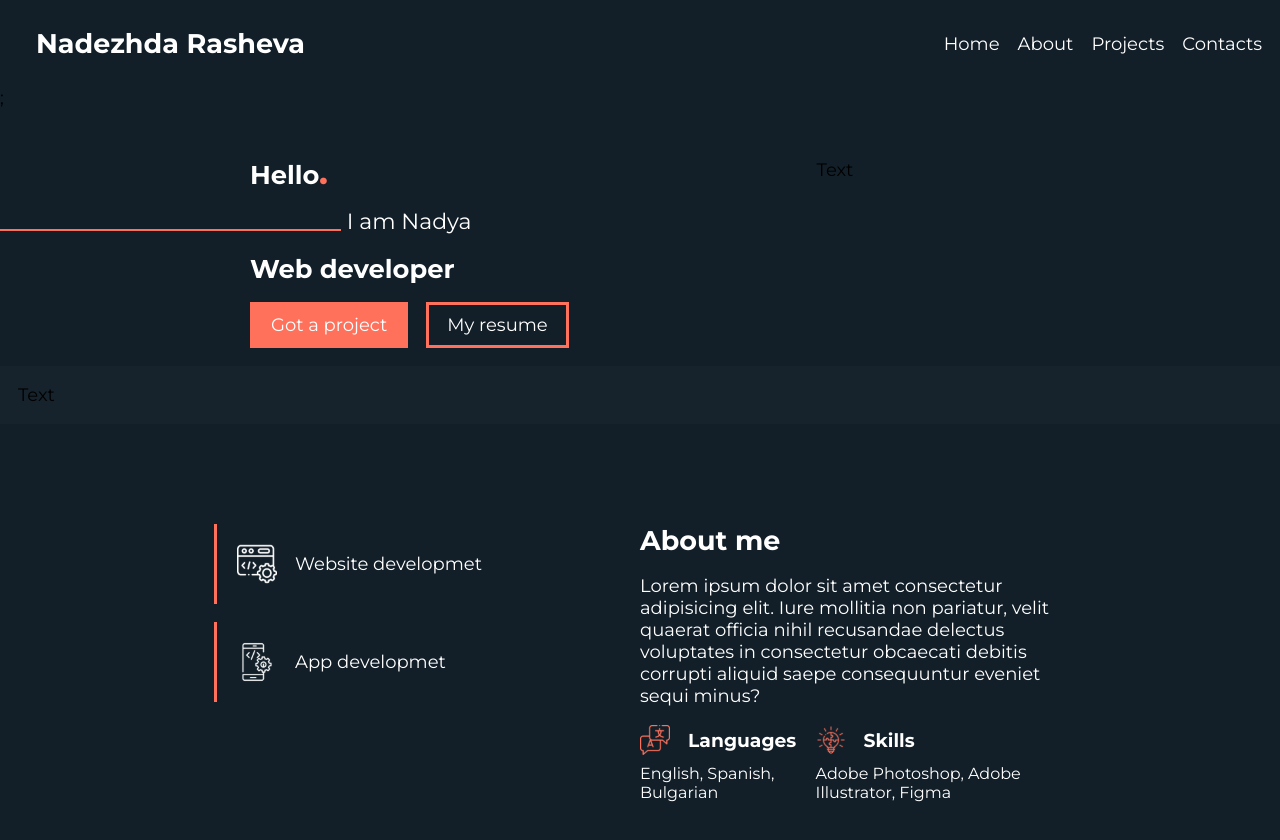
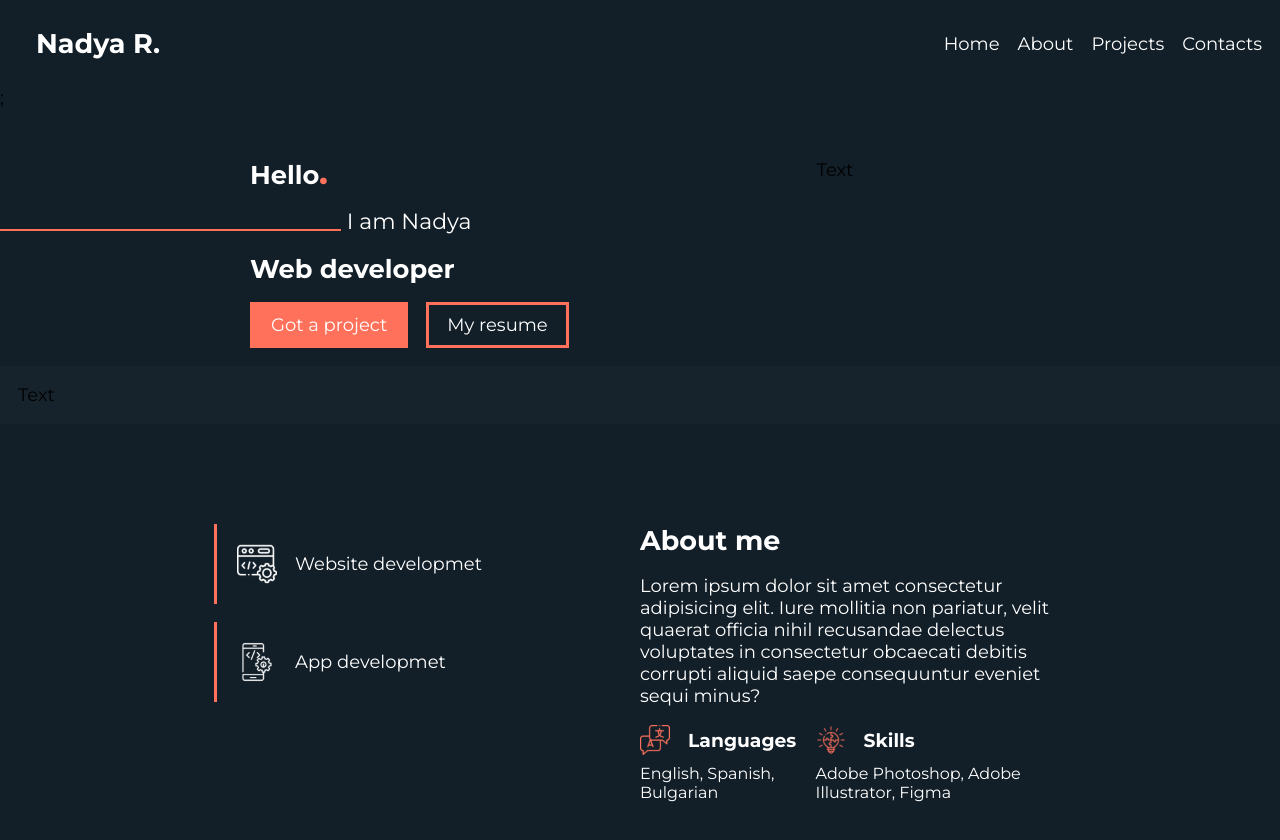
Before and after one commit to nrasheva/nadezhda-rasheva, a React (Vite) app: page / in a window 1280 px wide. Shown: the top 840 px of the page. Built offline with nearby package versions, Linux system fonts and the light colour scheme.

Commit message:
Updated Desktop nav

```diff
--- a/src/components/Navigation/DesktopNavigation.jsx
+++ b/src/components/Navigation/DesktopNavigation.jsx
@@ -1,11 +1,27 @@
 import { NavLinks } from "./NavLinks";
+import { useState, useEffect } from "react";
 import styles from "./Navigation.module.css";
 
 export const DesktopNavigation = () =>{
-     return(
-      <nav className={styles["nav-items-desktop"]}>
-      <h2 className={styles.logo}>Nadezhda Rasheva</h2>
-      <NavLinks />
-  </nav>
-     )
+    const [navBg, setNavBg] = useState(false);
+
+    const changeNavBackground = () => {
+        setNavBg(window.scrollY >= 100);
+    };
+
+    useEffect(() => {
+        window.addEventListener("scroll", changeNavBackground);
+        return () => {
+            window.removeEventListener("scroll", changeNavBackground);
+        };
+    }, []);
+
+     return (
+        <nav className={navBg ? styles.navScrolled : styles["nav-items-desktop"]}>
+         <h2 className={styles.logo}>
+           Nadya R<span>.</span>
+         </h2>
+         <NavLinks />
+       </nav>
+     );
  }
```
